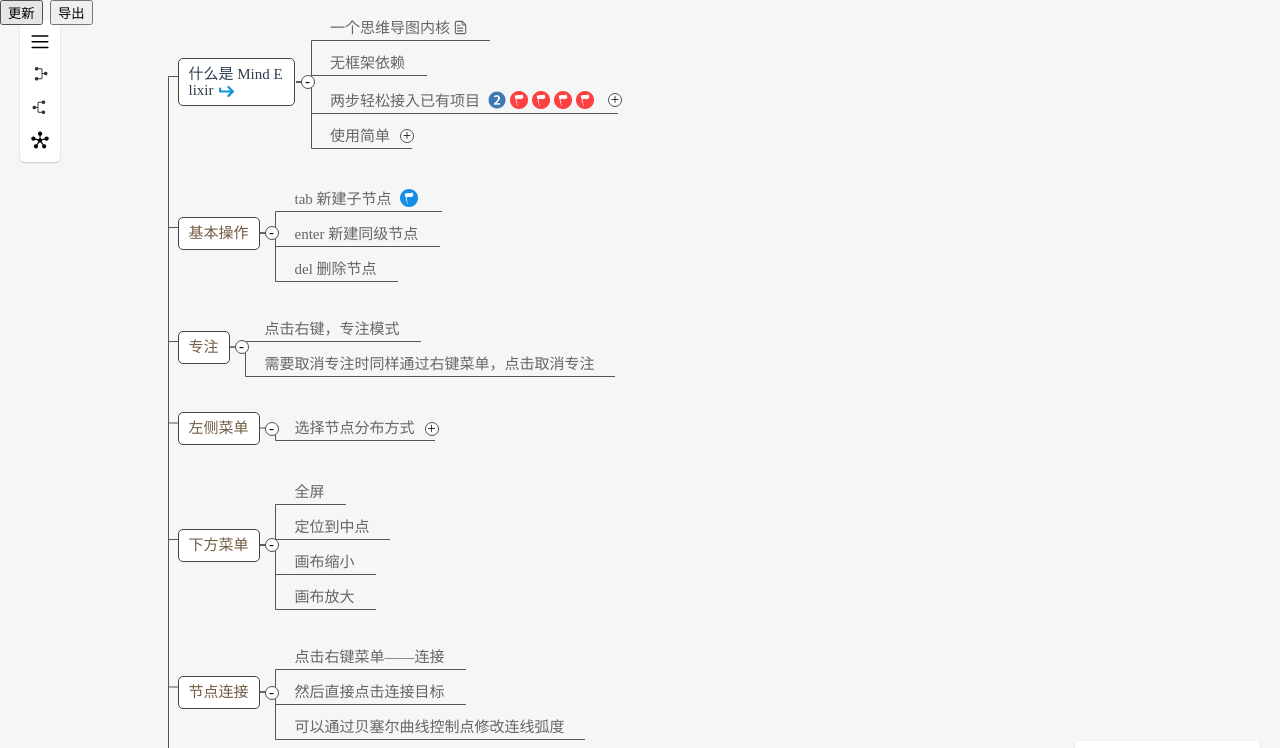
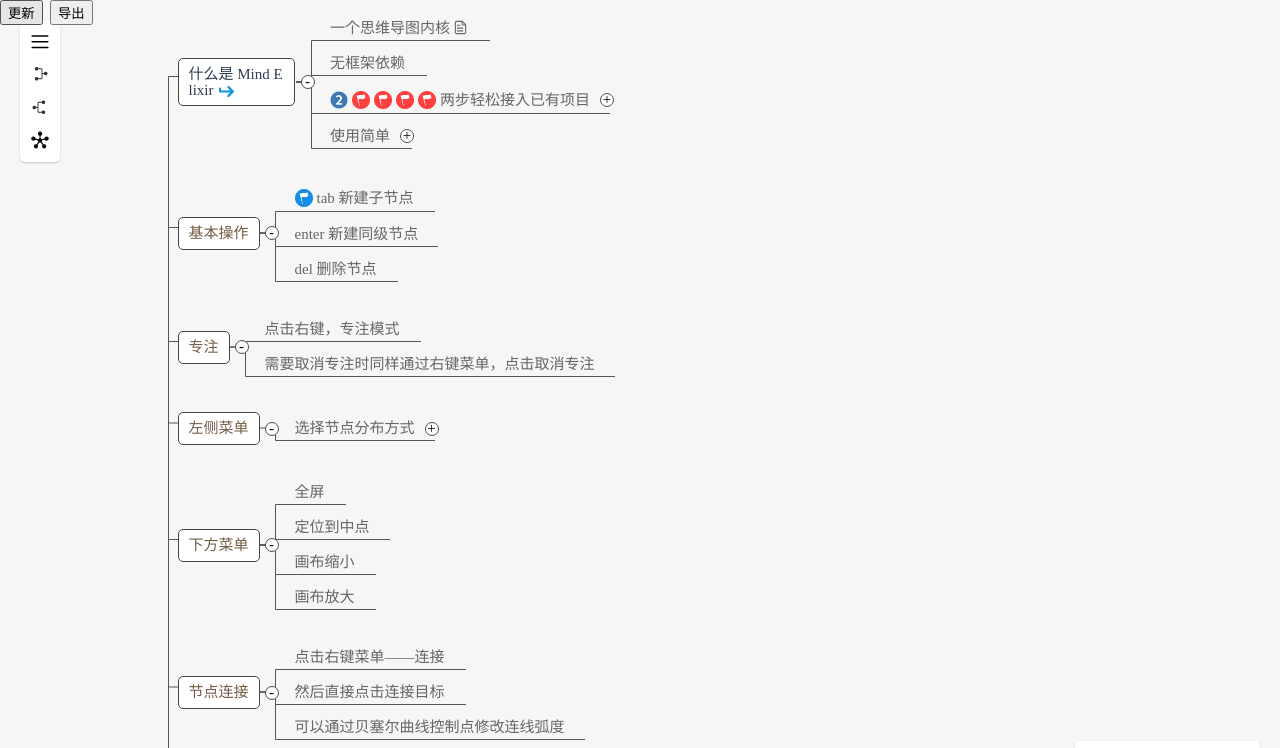
Before and after one commit to zmh69695328/zmh-mind, a website built with Vite: page index.html in a window 1280 px wide. Shown: the top 748 px of the page. Built offline with nearby package versions, Linux system fonts and the light colour scheme.

Commit message:
fix:Move the icon element to the node header

```diff
--- a/src/index.less
+++ b/src/index.less
@@ -200,9 +200,9 @@
           display: inline-block;
           direction: ltr;
           height: 18px;
-          vertical-align: bottom;
+          vertical-align: sub;
           // margin-right: 10px;
-          margin-left: 8px;
+          // margin-left: 8px;
           .divItem {
             width: 18px;
             height: 18px;
--- a/src/plugin/nodeMenu.less
+++ b/src/plugin/nodeMenu.less
@@ -80,6 +80,7 @@
           transform: translateX(0px);
           height: 125px;
           display: flex;
+          transition: transform .1s;
         }
       }
       .list{
--- a/src/utils/dom.ts
+++ b/src/utils/dom.ts
@@ -75,7 +75,16 @@
     widthControllLeft.style.height=widthControllRight.style.height=nodeObj.style.controllWidth || '29px'
   }
 
-
+  if (nodeObj.icons) {
+    const iconsContainer = $d.createElement('span')
+    iconsContainer.className = 'icons'
+    if(typeof nodeObj.icons ==='string')
+      iconsContainer.innerHTML = nodeObj.icons
+    // .filter(icon=> icon!=='').map(icon => `<span>${encodeHTML(icon)}</span>`)
+    //   .join('')
+    tpc.insertBefore(iconsContainer,tpc.firstChild)
+    // tpc.appendChild(iconsContainer)
+  }
   if (nodeObj.hyperLink) {
     const linkContainer =$d.createElement('a')
     linkContainer.className = 'hyper-link'
@@ -85,6 +94,7 @@
     linkContainer.href = nodeObj.hyperLink
     tpc.appendChild(linkContainer)
   }
+
   if (nodeObj.remark) {
     const content=$d.createElement('div')
     content.className='content hidden'
@@ -120,15 +130,7 @@
     remarkContainer.appendChild(content)
     tpc.appendChild(remarkContainer)
   }
-  if (nodeObj.icons) {
-    const iconsContainer = $d.createElement('span')
-    iconsContainer.className = 'icons'
-    if(typeof nodeObj.icons ==='string')
-      iconsContainer.innerHTML = nodeObj.icons
-    // .filter(icon=> icon!=='').map(icon => `<span>${encodeHTML(icon)}</span>`)
-    //   .join('')
-    tpc.appendChild(iconsContainer)
-  }
+
 
   if (nodeObj.linkJump) {
     nodeObj.linkJump.forEach(val => {
```
